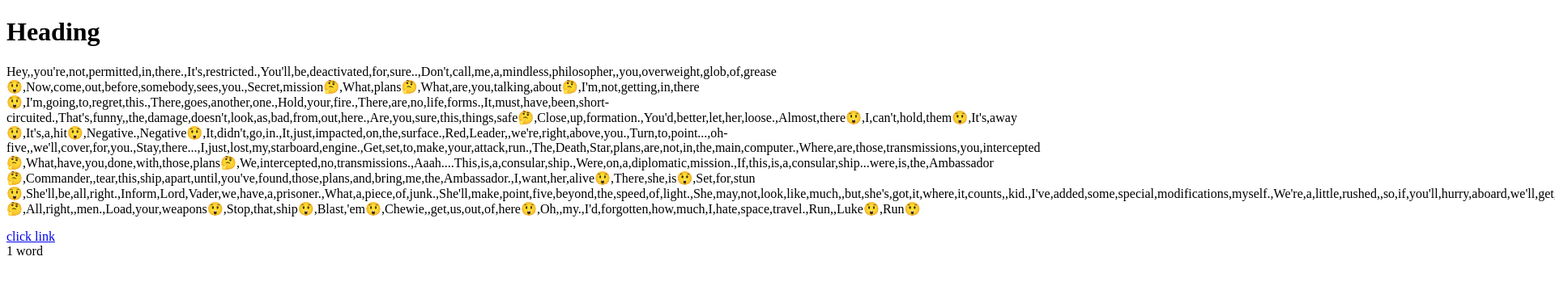
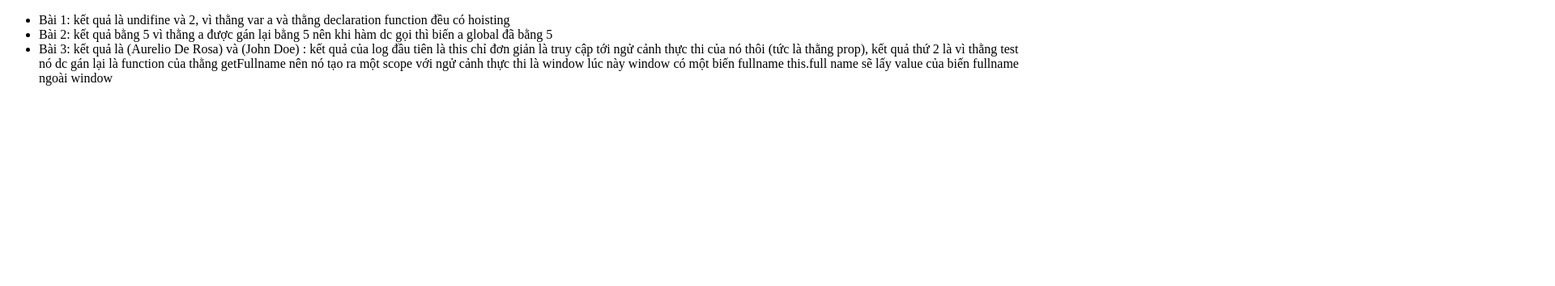
Before and after one commit to TuanPhann/baitapjs, a plain HTML site: page index.html in a window 1280 px wide. Shown: the top 354 px of the page at 81% size, 1920 px wide, since content can reach past the window. Drawn offline with Linux system fonts and the light colour scheme.

Commit message:
update excercise

```diff
--- a/app.js
+++ b/app.js
@@ -134,26 +134,26 @@
 //   -----------
 //   Highlight all of the words over 8 characters long in the paragraph text (with a yellow background for example)
 
-const text = document.getElementById("text");
+// const text = document.getElementById("text");
 
-const arrayText = text.innerText.split(" ");
-const result = arrayText.map((item) => {
-  return item.length > 8
-    ? `<span style = "background-color:yellow">${item}</span>`
-    : item;
-});
+// const arrayText = text.innerText.split(" ");
+// const result = arrayText.map((item) => {
+//   return item.length > 8
+//     ? `<span style = "background-color:yellow">${item}</span>`
+//     : item;
+// });
 
-text.innerHTML = result.join();
+// text.innerHTML = result.join();
 
 // Exercise 02
 // -----------
 // Add a link back to the source of the text after the paragraph tag.
 // (https://forcemipsum.com/)
 
-const link = document.createElement("a");
-link.href = "https://forcemipsum.com/";
-link.innerText = "click link";
-document.body.appendChild(link);
+// const link = document.createElement("a");
+// link.href = "https://forcemipsum.com/";
+// link.innerText = "click link";
+// document.body.appendChild(link);
 
 // Exercise 03
 // -----------
@@ -166,10 +166,10 @@
 //   You can assume that all words are separated by one singular whitespace.
 
 // const text = document.getElementById('text')
-const totalWord = text.innerText.split(" ").length;
-const newTag = document.createElement("div");
-newTag.innerText = `${totalWord} word`;
-document.body.appendChild(newTag);
+// const totalWord = text.innerText.split(" ").length;
+// const newTag = document.createElement("div");
+// newTag.innerText = `${totalWord} word`;
+// document.body.appendChild(newTag);
 
 /*
   Exercise 05
@@ -178,13 +178,61 @@
 */
 
 // const text = document.getElementById('text')
-const newArray = text.innerText.split("");
-const ouutput = newArray.map((item) => {
-  if (item == "?") {
-    item = "🤔";
-  } else if (item == "!") {
-    item = "😲";
-  }
-  return item;
-});
-text.innerHTML = ouutput.join("");
+// const newArray = text.innerText.split("");
+// const ouutput = newArray.map((item) => {
+//   if (item == "?") {
+//     item = "🤔";
+//   } else if (item == "!") {
+//     item = "😲";
+//   }
+//   return item;
+// });
+// text.innerHTML = ouutput.join("");
+
+//---------------------------------------------------------
+// bài 1
+// function test() {
+//   console.log(a);
+//   console.log(foo());
+
+//   var a = 1;
+//   function foo() {
+//      return 2;
+//   }
+// }
+
+// test();
+
+//bài 2 :
+// var a = 1;
+
+// function someFunction(number) {
+//   function otherFunction(input) {
+//     return a;
+//   }
+
+//   a = 5;
+
+//   return otherFunction;
+// }
+
+// var firstResult = someFunction(9);
+// var result = firstResult(2);
+
+//bài 3
+var fullname = "John Doe";
+var obj = {
+  fullname: "Colin Ihrig",
+  prop: {
+    fullname: "Aurelio De Rosa",
+    getFullname: function () {
+      return this.fullname;
+    },
+  },
+};
+
+console.log(obj.prop.getFullname());
+
+var test = obj.prop.getFullname;
+
+console.log(test());
--- a/index.html
+++ b/index.html
@@ -1,16 +1,14 @@
 <!DOCTYPE html>
 <html lang="en">
+  <head>
+    <meta charset="UTF-8" />
+    <meta http-equiv="X-UA-Compatible" content="IE=edge" />
+    <meta name="viewport" content="width=device-width, initial-scale=1.0" />
+    <title>bai tap</title>
+  </head>
 
-<head>
-    <meta charset="UTF-8">
-    <meta http-equiv="X-UA-Compatible" content="IE=edge">
-    <meta name="viewport" content="width=device-width, initial-scale=1.0">
-    <title>bai tap</title>
-
-</head>
-
-<body>
-    <h1 id="Heading">Heading</h1>
+  <body>
+    <!-- <h1 id="Heading">Heading</h1>
     <p id="text">Hey, you're not permitted in there. It's restricted. You'll be deactivated for sure.. Don't call me a
         mindless philosopher, you overweight glob of grease! Now come out before somebody sees you. Secret mission? What
         plans? What are you talking about? I'm not getting in there! I'm going to regret this. There goes another one.
@@ -26,8 +24,27 @@
         piece of junk. She'll make point five beyond the speed of light. She may not look like much, but she's got it
         where it counts, kid. I've added some special modifications myself. We're a little rushed, so if you'll hurry
         aboard we'll get out of here. Hello, sir. Which way? All right, men. Load your weapons! Stop that ship! Blast
-        'em! Chewie, get us out of here! Oh, my. I'd forgotten how much I hate space travel. Run, Luke! Run!</p>
+        'em! Chewie, get us out of here! Oh, my. I'd forgotten how much I hate space travel. Run, Luke! Run!</p> -->
+
+    <ul>
+      <li>
+        Bài 1: kết quả là undifine và 2, vì thằng var a và thằng declaration
+        function đều có hoisting
+      </li>
+      <li>
+        Bài 2: kết quả bằng 5 vì thằng a được gán lại bằng 5 nên khi hàm dc gọi
+        thì biến a global đã bằng 5
+      </li>
+      <li>
+        Bài 3: kết quả là (Aurelio De Rosa) và (John Doe) : kết quả của log đầu
+        tiên là this chỉ đơn giản là truy cập tới ngử cảnh thực thi của nó thôi
+        (tức là thằng prop), kết quả thứ 2 là vì thằng test nó dc gán lại là
+        function của thằng getFullname nên nó tạo ra một scope với ngử cảnh thực
+        thi là window lúc này window có một biến fullname this.full name sẽ lấy
+        value của biến fullname ngoài window
+      </li>
+    </ul>
+
     <script src="./app.js"></script>
-</body>
-
+  </body>
 </html>
```
